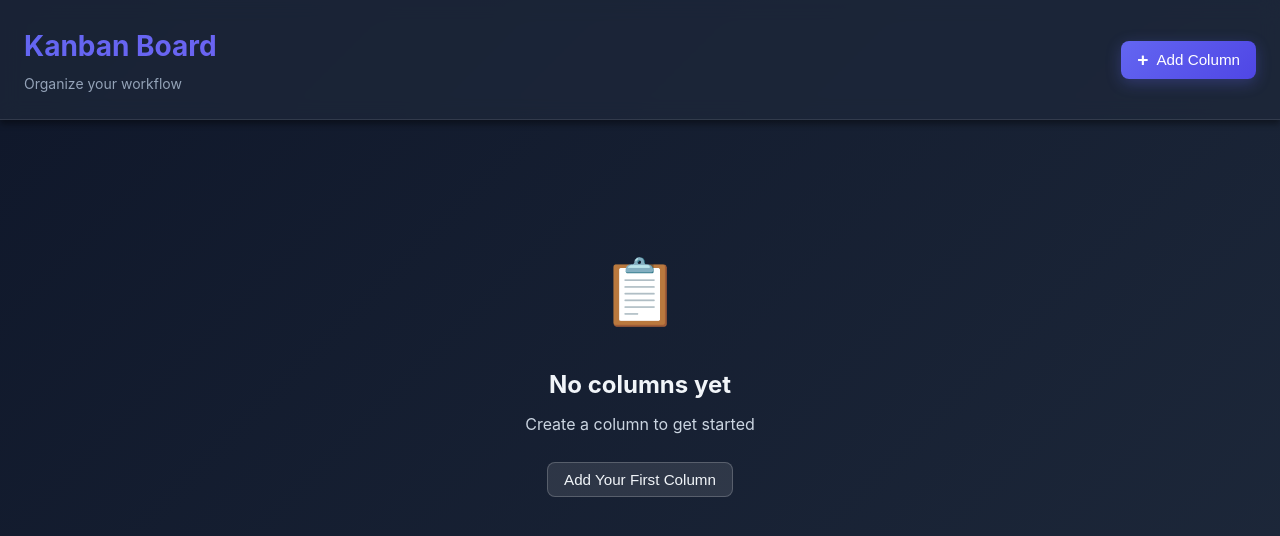
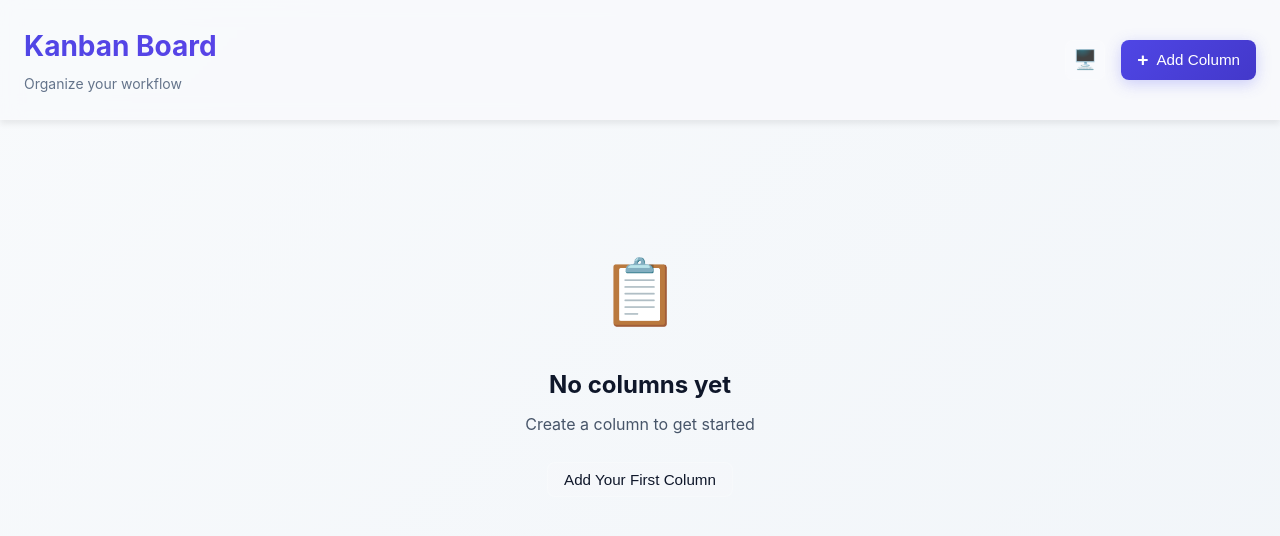
Before and after one commit to JexVexHex/kanban_reminder, a plain HTML site: page index.html in a window 1280 px wide. Drawn offline with Linux system fonts and the light colour scheme.

Commit message:
feat: Add theme toggle functionality with light theme support
- Introduced a theme toggle button in the header for switching between light and dark themes.
- Implemented CSS styles for the theme toggle button, including hover and active states.
- Defined light theme color variables in variables.css and added system theme detection for automatic adjustments.

```diff
--- a/components.css
+++ b/components.css
@@ -227,6 +227,30 @@
 }
 
 /* ========================================
+   Theme Toggle Button
+   ======================================== */
+#themeToggle {
+    font-size: 1.2rem;
+    width: 40px;
+    height: 40px;
+    padding: 0;
+    display: flex;
+    align-items: center;
+    justify-content: center;
+    transition: all var(--transition-fast);
+}
+
+#themeToggle:hover {
+    background: rgba(99, 102, 241, 0.2) !important;
+    border-color: var(--color-primary) !important;
+    transform: scale(1.05);
+}
+
+#themeToggle:active {
+    transform: scale(0.95);
+}
+
+/* ========================================
    Forms
    ======================================== */
 .form-group {
--- a/index.html
+++ b/index.html
@@ -19,6 +19,9 @@
                 <p class="app-subtitle">Organize your workflow</p>
             </div>
             <div class="header-actions">
+                <button id="themeToggle" class="btn btn-secondary" aria-label="Toggle theme">
+                    🌙
+                </button>
                 <button id="addColumnBtn" class="btn btn-primary" aria-label="Add new column">
                     <span class="btn-icon">+</span>
                     <span class="btn-text">Add Column</span>
@@ -144,6 +147,8 @@
     </div>
 
     <!-- Scripts -->
+    <!-- Theme Management (must be loaded first) -->
+    <script src="theme.js"></script>
     <!-- Reminder System -->
     <script src="src/services/NotificationService.js"></script>
     <script src="src/services/ToastService.js"></script>
--- /dev/null
+++ b/theme.js
@@ -0,0 +1,128 @@
+// ========================================
+// ThemeManager - Handles Light/Dark/System Theme
+// ========================================
+class ThemeManager {
+    constructor() {
+        this.STORAGE_KEY = 'kanban-theme-preference';
+        this.THEMES = ['dark', 'light', 'system'];
+        this.toggleBtn = null;
+        this.currentTheme = this.loadTheme();
+
+        this.init();
+    }
+
+    /**
+     * Initialize theme on page load
+     */
+    init() {
+        this.toggleBtn = document.getElementById('themeToggle');
+
+        if (this.toggleBtn) {
+            this.toggleBtn.addEventListener('click', () => this.toggleTheme());
+        }
+
+        // Apply the theme
+        this.applyTheme(this.currentTheme);
+
+        // Listen for system preference changes
+        this.listenToSystemPreference();
+    }
+
+    /**
+     * Load theme preference from localStorage or detect system preference
+     */
+    loadTheme() {
+        const saved = localStorage.getItem(this.STORAGE_KEY);
+
+        if (saved && this.THEMES.includes(saved)) {
+            return saved;
+        }
+
+        // Default to 'system' for new users
+        return 'system';
+    }
+
+    /**
+     * Apply theme to the DOM
+     */
+    applyTheme(theme) {
+        let themeToApply = theme;
+
+        // If system theme, detect actual preference
+        if (theme === 'system') {
+            const prefersDark = window.matchMedia('(prefers-color-scheme: dark)').matches;
+            themeToApply = prefersDark ? 'dark' : 'light';
+        }
+
+        // Set data-theme attribute on html element
+        if (themeToApply === 'light') {
+            document.documentElement.setAttribute('data-theme', 'light');
+        } else {
+            document.documentElement.removeAttribute('data-theme');
+        }
+
+        // Update button icon and aria-label
+        this.updateButtonState(theme);
+    }
+
+    /**
+     * Toggle through themes: dark -> light -> system -> dark
+     */
+    toggleTheme() {
+        const currentIndex = this.THEMES.indexOf(this.currentTheme);
+        const nextIndex = (currentIndex + 1) % this.THEMES.length;
+        this.currentTheme = this.THEMES[nextIndex];
+
+        // Save preference
+        localStorage.setItem(this.STORAGE_KEY, this.currentTheme);
+
+        // Apply new theme
+        this.applyTheme(this.currentTheme);
+    }
+
+    /**
+     * Update button text/icon and accessibility labels
+     */
+    updateButtonState(theme) {
+        if (!this.toggleBtn) return;
+
+        const icons = {
+            dark: '🌙',    // Moon icon for dark theme
+            light: '☀️',   // Sun icon for light theme
+            system: '🖥️'   // Monitor icon for system theme
+        };
+
+        const labels = {
+            dark: 'Dark Theme (Click for Light)',
+            light: 'Light Theme (Click for System)',
+            system: 'System Theme (Click for Dark)'
+        };
+
+        this.toggleBtn.textContent = icons[theme];
+        this.toggleBtn.setAttribute('aria-label', labels[theme]);
+        this.toggleBtn.title = labels[theme];
+    }
+
+    /**
+     * Listen for system preference changes
+     */
+    listenToSystemPreference() {
+        const darkModeQuery = window.matchMedia('(prefers-color-scheme: dark)');
+
+        darkModeQuery.addEventListener('change', (e) => {
+            // Only reapply if we're using system theme
+            if (this.currentTheme === 'system') {
+                this.applyTheme('system');
+            }
+        });
+    }
+}
+
+// Initialize theme manager when DOM is ready
+if (document.readyState === 'loading') {
+    document.addEventListener('DOMContentLoaded', () => {
+        window.themeManager = new ThemeManager();
+    });
+} else {
+    window.themeManager = new ThemeManager();
+}
--- a/variables.css
+++ b/variables.css
@@ -47,3 +47,73 @@
     --spacing-xl: 2rem;
     --spacing-2xl: 3rem;
 }
+
+/* ========================================
+   Light Theme
+   ======================================== */
+[data-theme="light"] {
+    --color-primary: #4f46e5;
+    --color-primary-dark: #4338ca;
+    --color-primary-light: #6366f1;
+    --color-secondary: #7c3aed;
+    --color-danger: #dc2626;
+    --color-danger-dark: #991b1b;
+    --color-success: #059669;
+    --color-warning: #d97706;
+
+    --color-bg-primary: #f8fafc;
+    --color-bg-secondary: #f1f5f9;
+    --color-bg-tertiary: #e2e8f0;
+    --color-bg-light: #f1f5f9;
+
+    --color-text-primary: #0f172a;
+    --color-text-secondary: #475569;
+    --color-text-muted: #64748b;
+
+    --color-border: #cbd5e1;
+    --color-border-light: #e2e8f0;
+
+    --color-glass-bg: rgba(248, 250, 252, 0.85);
+    --color-glass-bg-light: rgba(241, 245, 249, 0.8);
+
+    --shadow-sm: 0 1px 2px rgba(0, 0, 0, 0.05);
+    --shadow-md: 0 4px 6px rgba(0, 0, 0, 0.07);
+    --shadow-lg: 0 10px 25px rgba(0, 0, 0, 0.1);
+    --shadow-xl: 0 20px 50px rgba(0, 0, 0, 0.15);
+}
+
+/* ========================================
+   System Theme Detection
+   ======================================== */
+@media (prefers-color-scheme: light) {
+    :root {
+        --color-primary: #4f46e5;
+        --color-primary-dark: #4338ca;
+        --color-primary-light: #6366f1;
+        --color-secondary: #7c3aed;
+        --color-danger: #dc2626;
+        --color-danger-dark: #991b1b;
+        --color-success: #059669;
+        --color-warning: #d97706;
+
+        --color-bg-primary: #f8fafc;
+        --color-bg-secondary: #f1f5f9;
+        --color-bg-tertiary: #e2e8f0;
+        --color-bg-light: #f1f5f9;
+
+        --color-text-primary: #0f172a;
+        --color-text-secondary: #475569;
+        --color-text-muted: #64748b;
+
+        --color-border: #cbd5e1;
+        --color-border-light: #e2e8f0;
+
+        --color-glass-bg: rgba(248, 250, 252, 0.85);
+        --color-glass-bg-light: rgba(241, 245, 249, 0.8);
+
+        --shadow-sm: 0 1px 2px rgba(0, 0, 0, 0.05);
+        --shadow-md: 0 4px 6px rgba(0, 0, 0, 0.07);
+        --shadow-lg: 0 10px 25px rgba(0, 0, 0, 0.1);
+        --shadow-xl: 0 20px 50px rgba(0, 0, 0, 0.15);
+    }
+}
```
